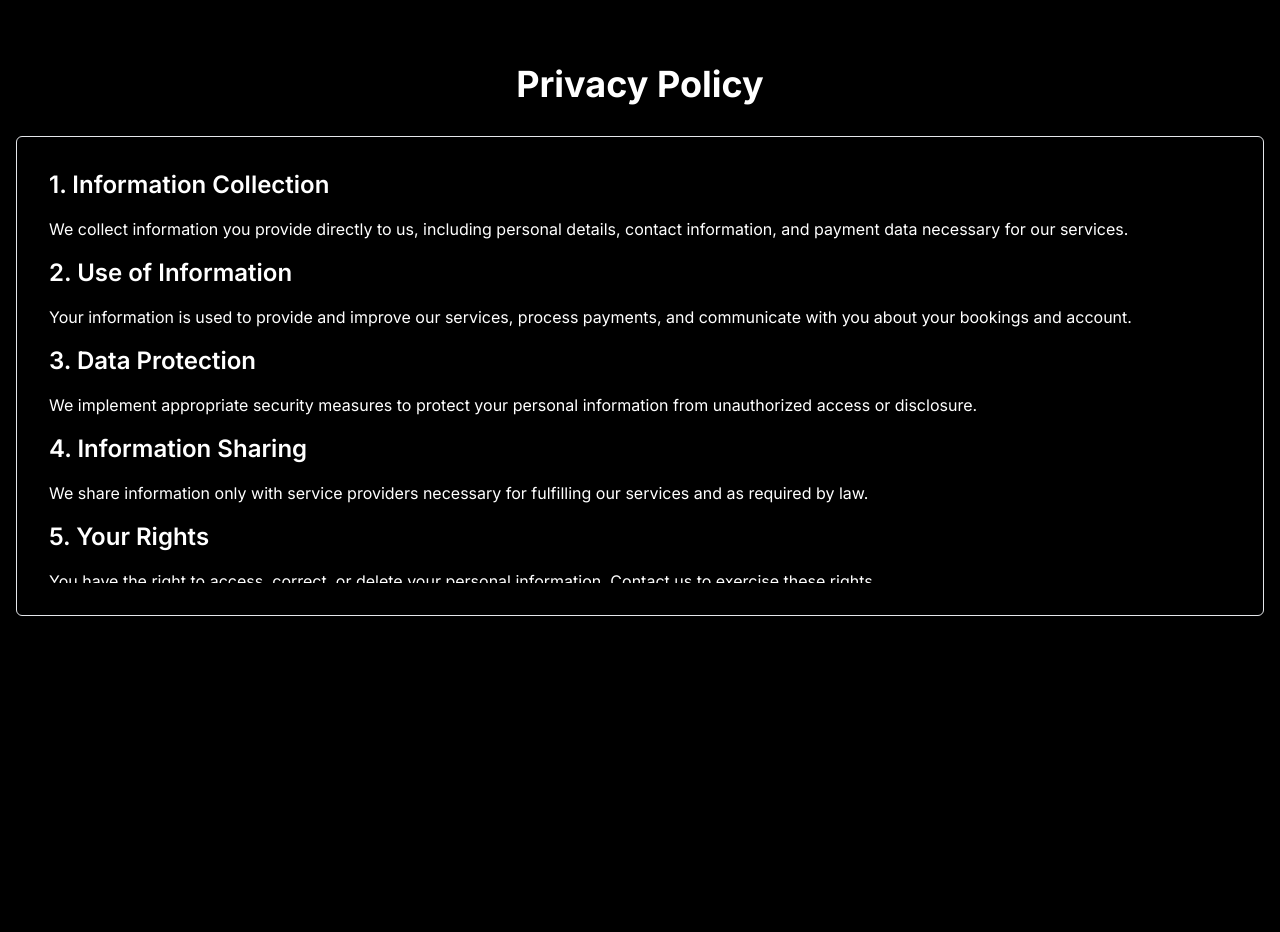
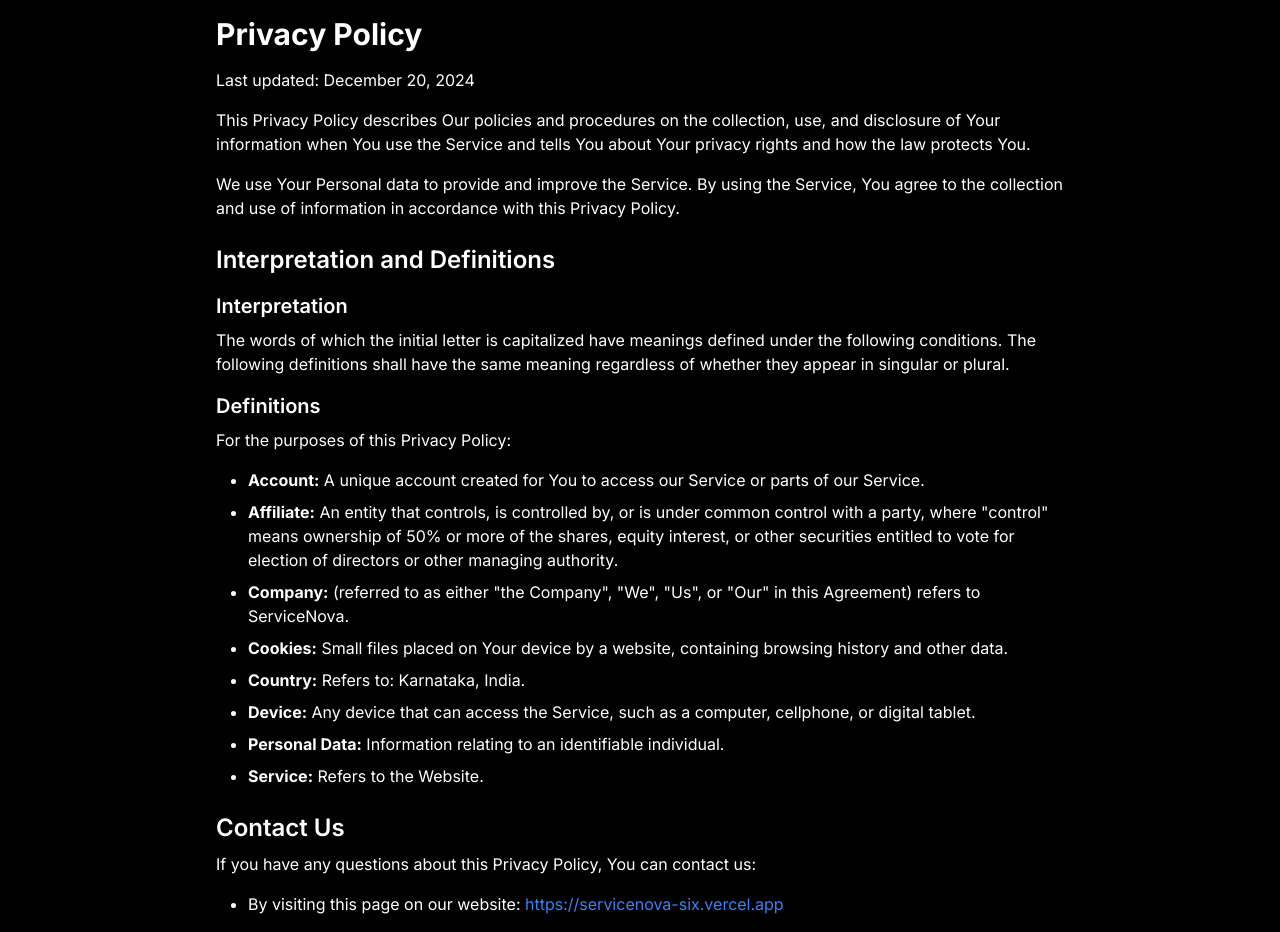
Before and after one commit to sushilsharma8/servicenova, a React (Vite) app: page /privacy in a window 1280 px wide. Before the commit the page ends 800 px from the top, so only its background shows below. Built offline with nearby package versions, Linux system fonts and the light colour scheme.

Commit message:
setup of Privacy policy page

```diff
--- a/src/pages/Privacy.tsx
+++ b/src/pages/Privacy.tsx
@@ -2,38 +2,40 @@ import { ScrollArea } from "@/components/ui/scroll-area";
 
 export default function Privacy() {
   return (
-    <div className="min-h-screen bg-background">
-      <div className="container mx-auto px-4 py-16">
-        <h1 className="text-4xl font-bold mb-8 text-center">Privacy Policy</h1>
-        <ScrollArea className="h-[60vh] rounded-md border p-8">
-          <div className="prose prose-invert max-w-none">
-            <h2 className="text-2xl font-semibold mb-4">1. Information Collection</h2>
+    <ScrollArea>
+      <div className="px-6 py-4 text-white max-w-4xl mx-auto">
+        <h1 className="text-3xl font-bold mb-4">Privacy Policy</h1>
+        <p className="mb-4">Last updated: December 20, 2024</p>
         <p className="mb-4">
-              We collect information you provide directly to us, including personal details, contact information, and payment data necessary for our services.
+          This Privacy Policy describes Our policies and procedures on the collection, use, and disclosure of Your information when You use the Service and tells You about Your privacy rights and how the law protects You.
         </p>
-
-            <h2 className="text-2xl font-semibold mb-4">2. Use of Information</h2>
         <p className="mb-4">
-              Your information is used to provide and improve our services, process payments, and communicate with you about your bookings and account.
+          We use Your Personal data to provide and improve the Service. By using the Service, You agree to the collection and use of information in accordance with this Privacy Policy.
         </p>
-
-            <h2 className="text-2xl font-semibold mb-4">3. Data Protection</h2>
+        <h2 className="text-2xl font-semibold mt-6 mb-2">Interpretation and Definitions</h2>
+        <h3 className="text-xl font-semibold mt-4 mb-2">Interpretation</h3>
         <p className="mb-4">
-              We implement appropriate security measures to protect your personal information from unauthorized access or disclosure.
+          The words of which the initial letter is capitalized have meanings defined under the following conditions. The following definitions shall have the same meaning regardless of whether they appear in singular or plural.
         </p>
-
-            <h2 className="text-2xl font-semibold mb-4">4. Information Sharing</h2>
-            <p className="mb-4">
-              We share information only with service providers necessary for fulfilling our services and as required by law.
-            </p>
-
-            <h2 className="text-2xl font-semibold mb-4">5. Your Rights</h2>
-            <p className="mb-4">
-              You have the right to access, correct, or delete your personal information. Contact us to exercise these rights.
-            </p>
+        <h3 className="text-xl font-semibold mt-4 mb-2">Definitions</h3>
+        <p className="mb-4">For the purposes of this Privacy Policy:</p>
+        <ul className="list-disc pl-8 mb-4 space-y-2">
+          <li><strong>Account:</strong> A unique account created for You to access our Service or parts of our Service.</li>
+          <li><strong>Affiliate:</strong> An entity that controls, is controlled by, or is under common control with a party, where "control" means ownership of 50% or more of the shares, equity interest, or other securities entitled to vote for election of directors or other managing authority.</li>
+          <li><strong>Company:</strong> (referred to as either "the Company", "We", "Us", or "Our" in this Agreement) refers to ServiceNova.</li>
+          <li><strong>Cookies:</strong> Small files placed on Your device by a website, containing browsing history and other data.</li>
+          <li><strong>Country:</strong> Refers to: Karnataka, India.</li>
+          <li><strong>Device:</strong> Any device that can access the Service, such as a computer, cellphone, or digital tablet.</li>
+          <li><strong>Personal Data:</strong> Information relating to an identifiable individual.</li>
+          <li><strong>Service:</strong> Refers to the Website.</li>
+        </ul>
+        {/* Add more sections similarly */}
+        <h2 className="text-2xl font-semibold mt-6 mb-2">Contact Us</h2>
+        <p className="mb-4">If you have any questions about this Privacy Policy, You can contact us:</p>
+        <ul className="list-disc pl-8">
+          <li>By visiting this page on our website: <a href="https://servicenova-six.vercel.app" target="_blank" rel="noopener noreferrer" className="text-blue-500 hover:underline">https://servicenova-six.vercel.app</a></li>
+        </ul>
       </div>
     </ScrollArea>
-      </div>
-    </div>
   );
 }
```
Also changed, not shown: src/components/Navbar.tsx (+22 -128 lines). Lines whose indentation alone changed are shown as unchanged.
